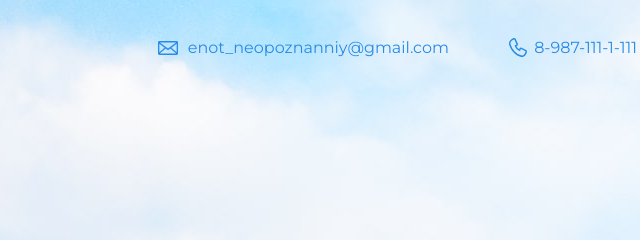
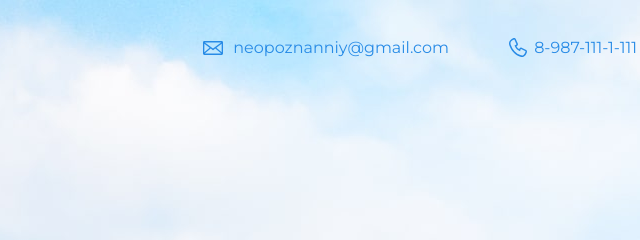
Before and after one commit to ReinekeFox-Vadim/Home-page-test, a plain HTML site: page index.html in a window 1280 px wide. Shown: the top 240 px of the page, 627-1267 px from the left. Drawn offline with nearby package versions, Linux system fonts and the light colour scheme.

Commit message:
Update index.html
change mail

```diff
--- a/index.html
+++ b/index.html
@@ -11,7 +11,7 @@
     <header class="page-header">
       <div class="container">
         <a class="header-email"
-        href="mailto:enot_neopoznanniy@gmail.com">enot_neopoznanniy@gmail.com</a>
+        href="mailto:neopoznanniy@gmail.com">neopoznanniy@gmail.com</a>
         <a class="header-phone"
         href="tel:8-987-111-1-111">8-987-111-1-111</a>
     </div>
@@ -56,7 +56,7 @@
     <footer class="page-footer">
       <div class="container">
       <a class="footer-email"
-        href="mailto:enot_neopoznanniy@gmail.com">enot_neopoznanniy@gmail.com</a>
+        href="mailto:neopoznanniy@gmail.com">neopoznanniy@gmail.com</a>
         <a class="footer-phone"
         href="tel:8-987-111-1-111">8-987-111-1-111</a>
     </div>
```
